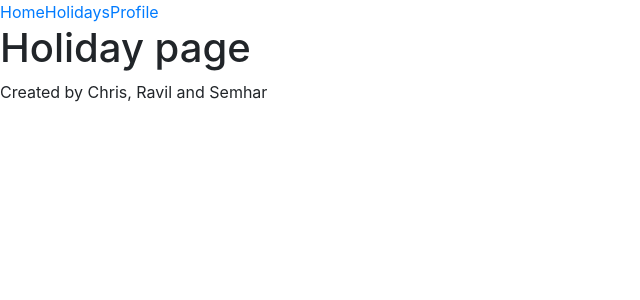
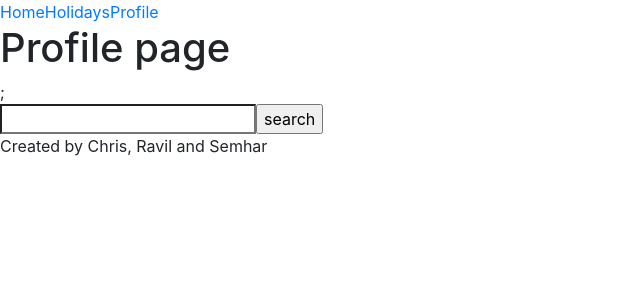
Before and after one commit to ravil-96/travel-buddies, a React app in the folder client/: page /holidays in a window 1280 px wide. Shown: the top 300 px of the page, without its empty margins (0-640 px from the left). Built offline with nearby package versions, Linux system fonts and the light colour scheme.

Commit message:
add geocoding api

```diff
--- a/client/src/pages/holiday/index.js
+++ b/client/src/pages/holiday/index.js
@@ -1,7 +1,43 @@
-import React from "react";
+import React, { useState } from "react";
+import axios from "axios";
 
 function Holiday() {
-  return <h1>Holiday page</h1>;
+  const [location, setLocation] = useState();
+
+ const apikey = "d2acbb92755fc59c7e8cebb0e4dc2282";
+
+  function handleSearch(e) {
+    console.log(e.target.value);
+    setLocation(e.target.value);
+    fetchLocation();
+  }
+
+  async function fetchLocation(e) {
+    e.preventDefault()
+    const url = `http://api.positionstack.com/v1/forward?access_key=${apikey}&query=${location}`
+
+    const data  = await axios.get(url)
+    const latitude = data.data.data[0].latitude;
+    const longitude = data.data.data[0].longitude;
+
+    console.log(data.data.data[0])
+    console.log(data.data.data);
+    console.log(latitude, longitude)
+  }
+
+
+
+
+
+  return (
+    <div>
+      <h1>Profile page</h1>;
+      <form onSubmit={fetchLocation}>
+        <input type="search" onChange={handleSearch} value={location} />
+        <input type="submit" value="search" />
+      </form>
+    </div>
+  );
 }
 
 export default Holiday;
```
Also changed, not shown: 1 other file (tests, documents, lock files or other folders).
